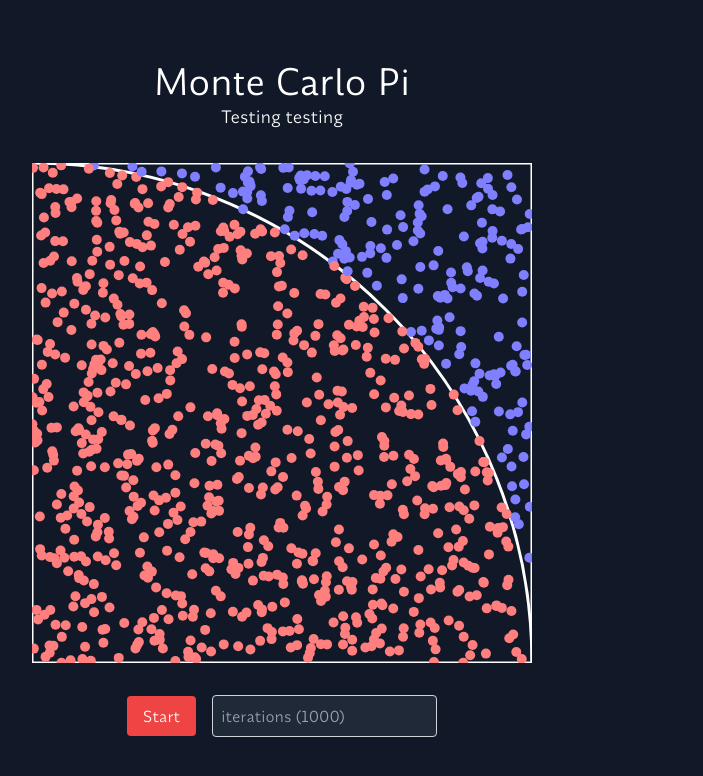
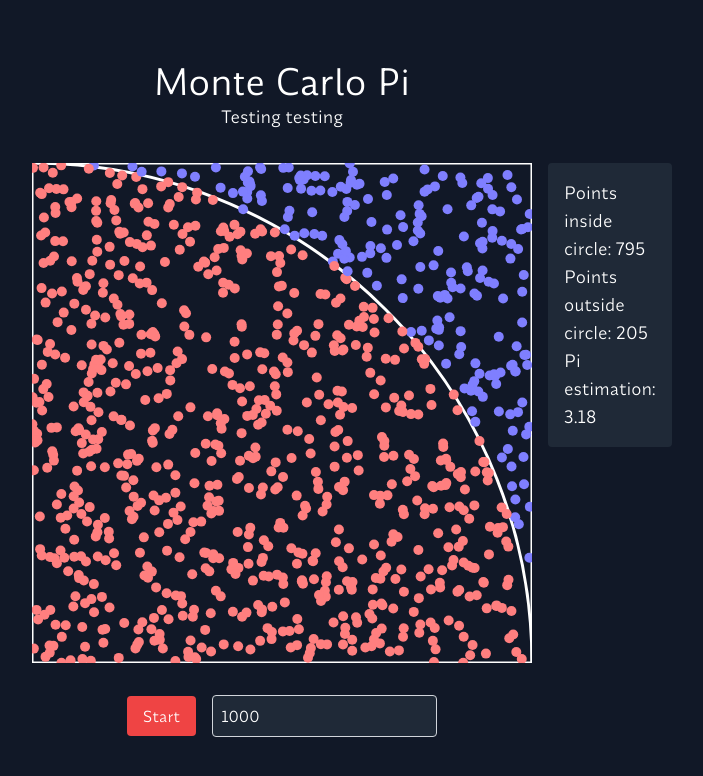
Before and after one commit to TetieWasTaken/monte-carlo-pi, a Next.js app: page / in a window 1280 px wide. Both pictures are taken after a click on the button "Start". Shown: the top 776 px of the page, without its empty margins (358-1061 px from the left). Built offline with nearby package versions, Linux system fonts and the light colour scheme.

Commit message:
feat(content): add sidebar

```diff
--- a/src/app/page.tsx
+++ b/src/app/page.tsx
@@ -5,6 +5,8 @@ import { Point } from "@/types";
 
 export default function Home() {
   const [points, setPoints] = useState<Point[]>([]);
+  const [openSidebar, setOpenSidebar] = useState(false);
+  const [iterations, setIterations] = useState(1000);
 
   const randomPoint = (): Point => {
     const x = Math.random();
@@ -13,9 +15,10 @@ export default function Home() {
     return { x, y, isInsideCircle };
   };
 
-  const startSimulation = (n: number): void => {
+  const startSimulation = (): void => {
+    setOpenSidebar(true);
     const newPoints: Point[] = [];
-    for (let i = 0; i < n; i++) {
+    for (let i = 0; i < iterations; i++) {
       newPoints.push(randomPoint());
     }
     setPoints(newPoints);
@@ -29,6 +32,7 @@ export default function Home() {
           Testing testing
         </p>
       </div>
+      <div className="flex relative">
         <svg width="500" height="500">
           <rect
             x="0"
@@ -55,10 +59,31 @@ export default function Home() {
             />
           ))}
         </svg>
+        <div
+          className={`absolute top-0 left-full ml-4 transition-all duration-500 ease-in-out transform ${
+            openSidebar ? "opacity-100 max-w-l" : "opacity-0 max-w-0"
+          } overflow-hidden bg-gray-800 p-4 rounded`}
+        >
+          <p className="text-lg">
+            Points inside circle: {points.filter(({ isInsideCircle }) =>
+              isInsideCircle
+            ).length}
+          </p>
+          <p className="text-lg">
+            Points outside circle:{" "}
+            {points.filter(({ isInsideCircle }) => !isInsideCircle).length}
+          </p>
+          <p className="text-lg">
+            Pi estimation:{" "}
+            {4 * points.filter(({ isInsideCircle }) => isInsideCircle).length /
+              points.length}
+          </p>
+        </div>
+      </div>
       <div className="mt-8">
         <button
           className="bg-red-500 hover:bg-red-700 text-white py-2 px-4 rounded transition duration-300 ease-in-out transform hover:scale-105 focus:outline-none"
-          onClick={() => startSimulation(1000)}
+          onClick={() => startSimulation()}
         >
           Start
         </button>
@@ -66,6 +91,8 @@ export default function Home() {
           type="number"
           placeholder="iterations (1000)"
           className="ml-4 p-2 border border-gray-300 rounded bg-gray-800 text-white"
+          value={iterations}
+          onChange={(e) => setIterations(parseInt(e.target.value))}
         />
       </div>
     </div>
```
Lines whose indentation alone changed are shown as unchanged.
